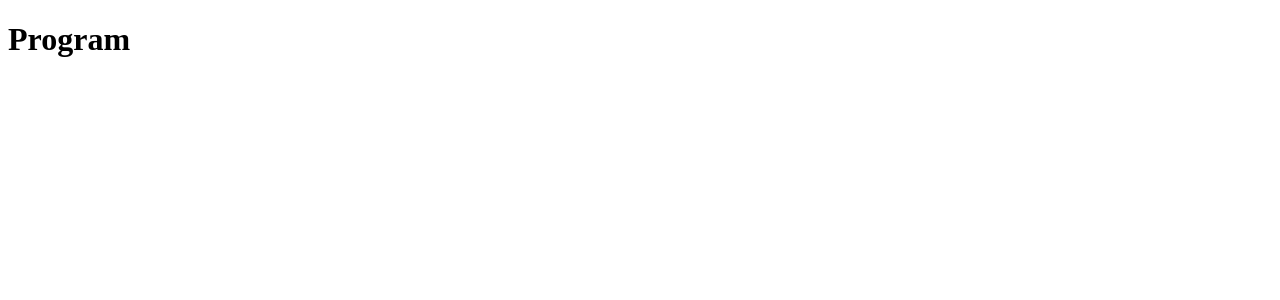
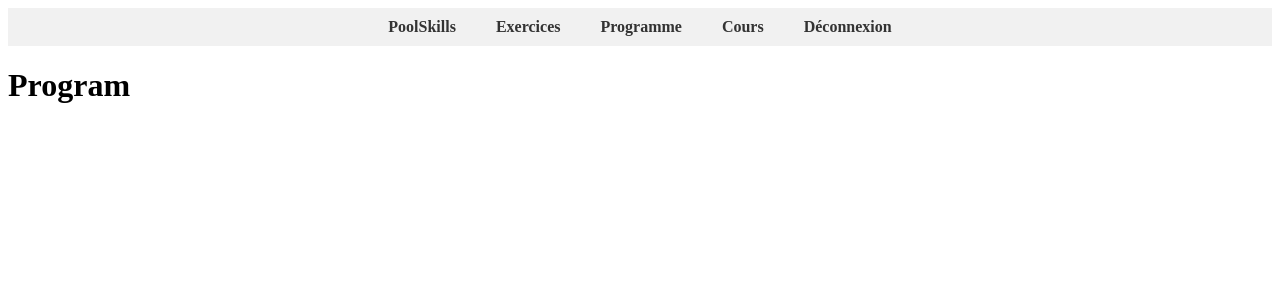
Before and after one commit to FalconFabio/GPE, a React (Vite) app: page /program in a window 1280 px wide. Shown: the top 300 px of the page. Built offline with nearby package versions, Linux system fonts and the light colour scheme.

Commit message:
Ajout des navbar dans les fichiers correspondants

```diff
--- a/src/routes/Course.jsx
+++ b/src/routes/Course.jsx
@@ -1,3 +1,10 @@
+import NavigationBar from "../Components/NavigationBar/NavigationBar";
+
 export default function Course() {
-  return <h1>Course</h1>;
+  return (
+    <div>
+      <NavigationBar />
+      <h1>Course</h1>
+    </div>
+  );
 }
--- a/src/routes/Program.jsx
+++ b/src/routes/Program.jsx
@@ -1,3 +1,10 @@
+import NavigationBar from "../Components/NavigationBar/NavigationBar";
+
 export default function Program() {
-  return <h1>Program</h1>;
+  return (
+    <div>
+      <NavigationBar />
+      <h1>Program</h1>
+    </div>
+  );
 }
```
